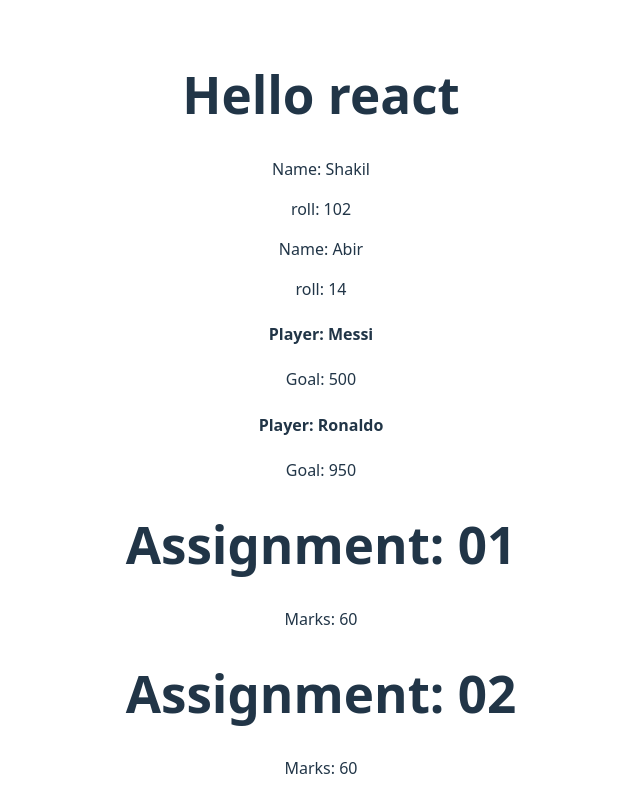
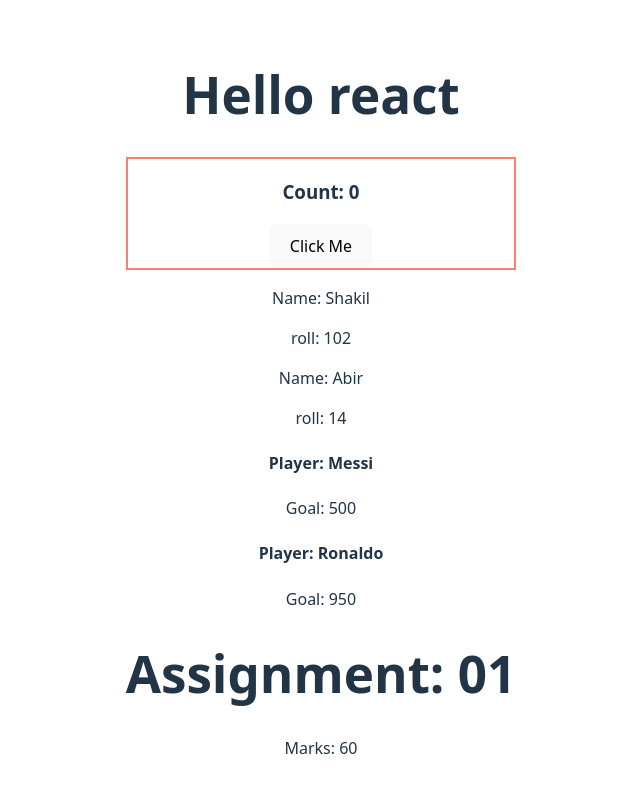
Before and after one commit to shakilkhan95/explore-react, a React (Vite) app: page / in a window 1280 px wide. Shown: the top 800 px of the page, without its empty margins (319-959 px from the left). Built offline with nearby package versions, Linux system fonts and the light colour scheme.

Commit message:
Practicing useState() hooks

```diff
--- a/src/App.jsx
+++ b/src/App.jsx
@@ -1,4 +1,5 @@
 import Assignment from './Assignment';
+import Counter from './Counter';
 import './App.css'
 
 function App() {
@@ -6,6 +7,7 @@ function App() {
   return (
     <>
      <h1>Hello react</h1>
+     <Counter></Counter>
      <Student name="Shakil" roll="102"></Student>
      <Student name="Abir" roll="14"></Student>
      <Player name="Messi" goal="500"></Player>
--- /dev/null
+++ b/src/Counter.jsx
@@ -0,0 +1,21 @@
+import { useState } from "react"
+
+export default function Counter(){
+
+    const [count, setCount] = useState(0);
+
+    const handleClick = () => {
+        const newCount = count + 1;
+        return setCount(newCount);
+    }
+
+    const counterStyle = {
+        border: '2px solid salmon'
+    }
+    return (
+        <div style={counterStyle}>
+            <h3>Count: {count}</h3>
+            <button onClick={handleClick}>Click Me</button>
+        </div>
+    )
+}
```
